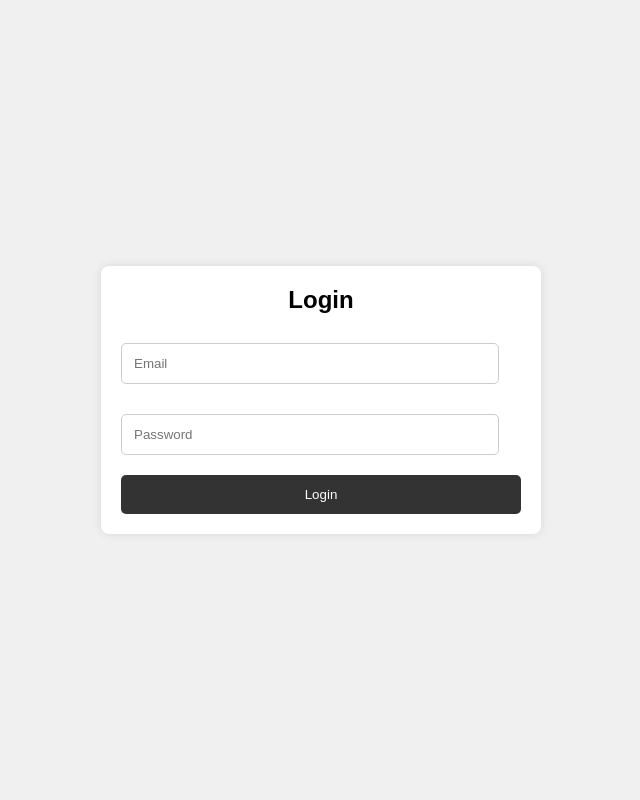
After one commit to mnqrt/TK_BASDAT, a Django app: page /login/ in a window 1280 px wide. The commit adds this page. Shown: the whole page, without its empty margins (319-959 px from the left). Run offline with Django 5.2, Linux system fonts and the light colour scheme.

Commit message:
feat: navbar and login

```diff
--- a/download/templates/download/index.html
+++ b/download/templates/download/index.html
@@ -6,6 +6,8 @@
     <title>Daftar Downloaded Song</title>
 </head>
 <body>
+    {% include 'main/navbar.html' with context=context only  %}
+    <div class="content">
         <h1>Daftar Lagu</h1>
         <table>
             <tr>
@@ -24,6 +26,8 @@
                 </tr>
             {% endfor %}
         </table>
+    </div>
+
 
     <script>
         function del() {
--- /dev/null
+++ b/main/templates/main/login.html
@@ -0,0 +1,100 @@
+<!DOCTYPE html>
+<html lang="en">
+<head>
+    <meta charset="UTF-8">
+    <meta name="viewport" content="width=device-width, initial-scale=1.0">
+    <title>Login</title>
+    <style>
+        body {
+            font-family: Arial, sans-serif;
+            background-color: #f0f0f0;
+            margin: 0;
+            padding: 0;
+            display: flex;
+            justify-content: center;
+            align-items: center;
+            height: 100vh;
+        }
+
+        .login-container {
+            background-color: #fff;
+            padding: 20px;
+            border-radius: 8px;
+            box-shadow: 0 0 10px rgba(0, 0, 0, 0.1);
+            max-width: 400px; /* Limiting width for better readability */
+            width: 100%; /* Ensure the container takes full width */
+        }
+
+        .login-container h2 {
+            margin-top: 0;
+            text-align: center; /* Center-align the heading */
+        }
+
+        .login-container input[type="text"],
+        .login-container input[type="password"] {
+            width: calc(100% - 22px); /* Adjusted width to accommodate padding */
+            padding: 12px; /* Increased padding for better spacing */
+            margin-top: 10px;
+            margin-bottom: 20px;
+            border: 1px solid #ccc;
+            border-radius: 5px;
+            box-sizing: border-box; /* Include padding and border in width calculation */
+        }
+
+        .login-container input[type="submit"] {
+            width: 100%;
+            padding: 12px;
+            background-color: #333;
+            color: #fff;
+            border: none;
+            border-radius: 5px;
+            cursor: pointer;
+            transition: background-color 0.3s ease; /* Smooth hover effect */
+        }
+
+        .login-container input[type="submit"]:hover {
+            background-color: #555;
+        }
+    </style>
+
+</head>
+<body>
+    <div class="login-container">
+        <h2>Login</h2>
+        <form id="loginForm">
+            <input type="text" id="email" name="email" placeholder="Email" required>
+            <input type="password" id="password" name="password" placeholder="Password" required>
+            <input type="submit" value="Login">
+        </form>
+    </div>
+
+    <script>
+        document.getElementById("loginForm").addEventListener("submit", function(event) {
+            event.preventDefault();
+
+            const email = document.getElementById("email").value;
+            const password = document.getElementById("password").value;
+
+            fetch("{% url 'main:authenticate' %}", {
+            method: "POST",
+            headers: {
+                "Content-Type": "application/x-www-form-urlencoded"
+            },
+            body: `email=${encodeURIComponent(email)}&password=${encodeURIComponent(password)}`
+        })
+        .then(response => {
+            if (response.ok) {
+                window.location.href = "{% url 'main:show_homepage' %}";
+            } else {
+                console.error('Login failed');
+            }
+        })
+        .catch(error => {
+            console.error('Error during login:', error);
+        });
+    });
+
+
+    </script>
+</body>
+</html>
--- a/main/urls.py
+++ b/main/urls.py
@@ -1,7 +1,10 @@
 from django.urls import path
 from main.views import *
 
-
+app_name = 'main'
 urlpatterns = [
-    path('',show_homepage, name="show_homepage")
+    path('',show_homepage, name="show_homepage"),
+    path('login/', login_page, name='login'),
+    path('login/authenticate', authenticate_user, name='authenticate'),
+    path('logout/', logout, name='logout'),
 ]
--- a/main/views.py
+++ b/main/views.py
@@ -1,4 +1,121 @@
-from django.shortcuts import render
+from django.shortcuts import render,redirect
+from django.views.decorators.csrf import csrf_exempt
+from django.http import HttpResponse, QueryDict
+from utils.query import query
+from django.contrib import messages
+from django.contrib.auth.decorators import login_required
+from django.contrib import auth
+from utils.session_data import get_session_data
 
 def show_homepage(request):
-    return render(request, 'main/index.html')
+    context = get_session_data(request)
+
+    return render(request, 'main/index.html',{'context':context})
+
+def login_page(request):
+    return render(request, 'main/login.html')
+
+# def redirect_page(request):
+#     return HttpResponse(
+#      'Home Function is redirected to destination_view function')
+
+@csrf_exempt
+def authenticate_user(request):
+    if request.method == 'POST':
+        body_unicode = request.body.decode('utf-8')
+        body_data = QueryDict(body_unicode)
+
+        email = body_data.get('email')
+        password = body_data.get('password')
+
+        query_is_user = f"""SELECT
+                            CASE WHEN EXISTS
+                                (SELECT A.nama
+                                FROM AKUN A
+                                WHERE A.email='{email}' and A.password='{password}')
+                            THEN 1
+                            ELSE 0
+                            END
+                            """
+
+        query_is_label = f"""SELECT
+                            CASE WHEN EXISTS
+                                (SELECT L.nama
+                                FROM LABEL L
+                                WHERE L.email='{email}' and L.password='{password}')
+                            THEN 1
+                            ELSE 0
+                            END
+                            """
+
+        query_is_premium = f"""SELECT
+                            CASE WHEN EXISTS
+                                (SELECT P.email
+                                FROM PREMIUM P
+                                WHERE P.email='{email}')
+                            THEN 1
+                            ELSE 0
+                            END
+                            """
+
+        query_is_songwriter = f"""SELECT
+                            CASE WHEN EXISTS
+                                (SELECT D.email_akun
+                                FROM SONGWRITER D
+                                WHERE D.email_akun='{email}')
+                            THEN 1
+                            ELSE 0
+                            END
+                            """
+        query_is_artist = f"""SELECT
+                            CASE WHEN EXISTS
+                                (SELECT D.email_akun
+                                FROM artis D
+                                WHERE D.email_akun='{email}')
+                            THEN 1
+                            ELSE 0
+                            END
+                            """
+        query_is_podcaster = f"""SELECT
+                            CASE WHEN EXISTS
+                                (SELECT D.email
+                                FROM podcaster D
+                                WHERE D.email='{email}')
+                            THEN 1
+                            ELSE 0
+                            END
+                            """
+
+        if query(query_is_label).pop().get('case')== 1:
+            request.session["is_label"] = True
+        else:
+
+            if query(query_is_user).pop().get('case')== 1:
+
+                if query(query_is_premium).pop().get('case')==1:
+                    request.session["is_premium"] = True
+
+                if query(query_is_artist).pop().get('case')==1:
+                    request.session["is_artist"] = True
+
+                if query(query_is_songwriter).pop().get('case')==1:
+                    request.session["is_songwriter"] = True
+
+                if query(query_is_podcaster).pop().get('case')==1:
+                    request.session["is_podcaster"] = True
+            else:
+
+                messages.error(request, "Email atau password salah!")
+                return HttpResponse("Authentication failed", status=400)
+
+        request.session["is_active"] = True
+        return HttpResponse("OK", status=200)
+
+
+# @login_required
+def logout(request):
+    session_keys = list(request.session.keys())
+    for sesskey in session_keys:
+        del request.session[sesskey]
+    # auth.logout(request)
+    return redirect('main:show_homepage')
--- a/subscription/templates/landing/index.html
+++ b/subscription/templates/landing/index.html
@@ -6,7 +6,9 @@
     <title>Daftar Paket</title>
 </head>
 <body>
-    <h1>Daftar Paket</h1>
+    {% include 'main/navbar.html' with context=context only  %}
+    <div class="content">
+        <h1>Daftar Paket</h1>
     <table>
         <tr>
             <th>Durasi</th>
@@ -21,6 +23,7 @@
             </tr>
         {% endfor %}
     </table>
+    </div>
 
     <script>
         function openPayment(jenis) {
--- a/subscription/templates/landing/payment.html
+++ b/subscription/templates/landing/payment.html
@@ -6,7 +6,9 @@
     <title>Pembayaran</title>
 </head>
 <body>
-    <h1>Pembayaran</h1>
+    {% include 'main/navbar.html' with context=context only  %}
+    <div class="content">
+        <h1>Pembayaran</h1>
     <h2>Durasi: {{ jenis }}</h2>
     <h2>Harga: Rp{{ harga }},00</h2>
     <p>Metode pembayaran:</p>
@@ -16,6 +18,8 @@
         <option value="e-wallet">E-Wallet</option>
     </select>
     <button onclick="processPayment()">Bayar</button>
+    </div>
+
 
     <script>
         function processPayment() {
```
Also changed, not shown: download/views.py (+3 -4 lines), main/templates/main/index.html (+8 -1 lines), main/templates/main/navbar.html (added, +87 -0 lines), subscription/views.py (+7 -3 lines), utils/session_data.py (added, +10 -0 lines), db.sqlite3. Lines whose indentation alone changed are shown as unchanged.
